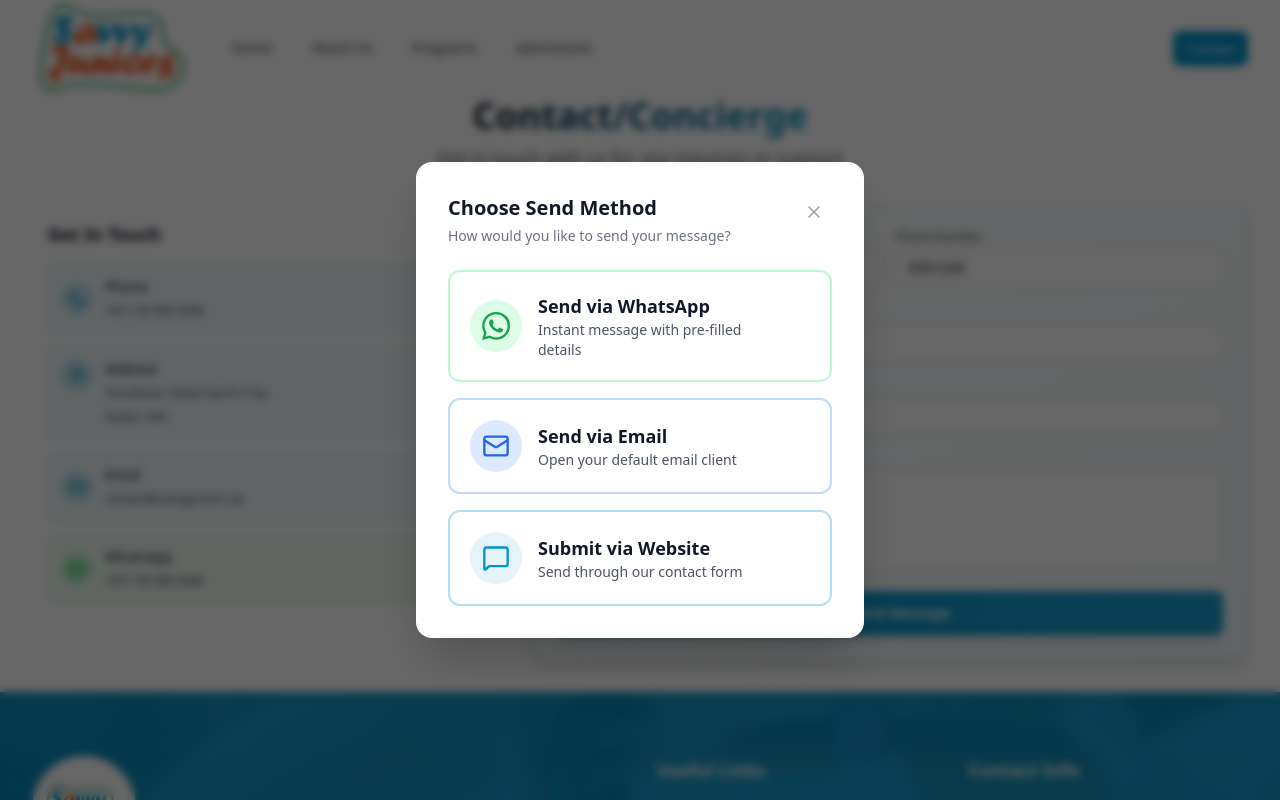
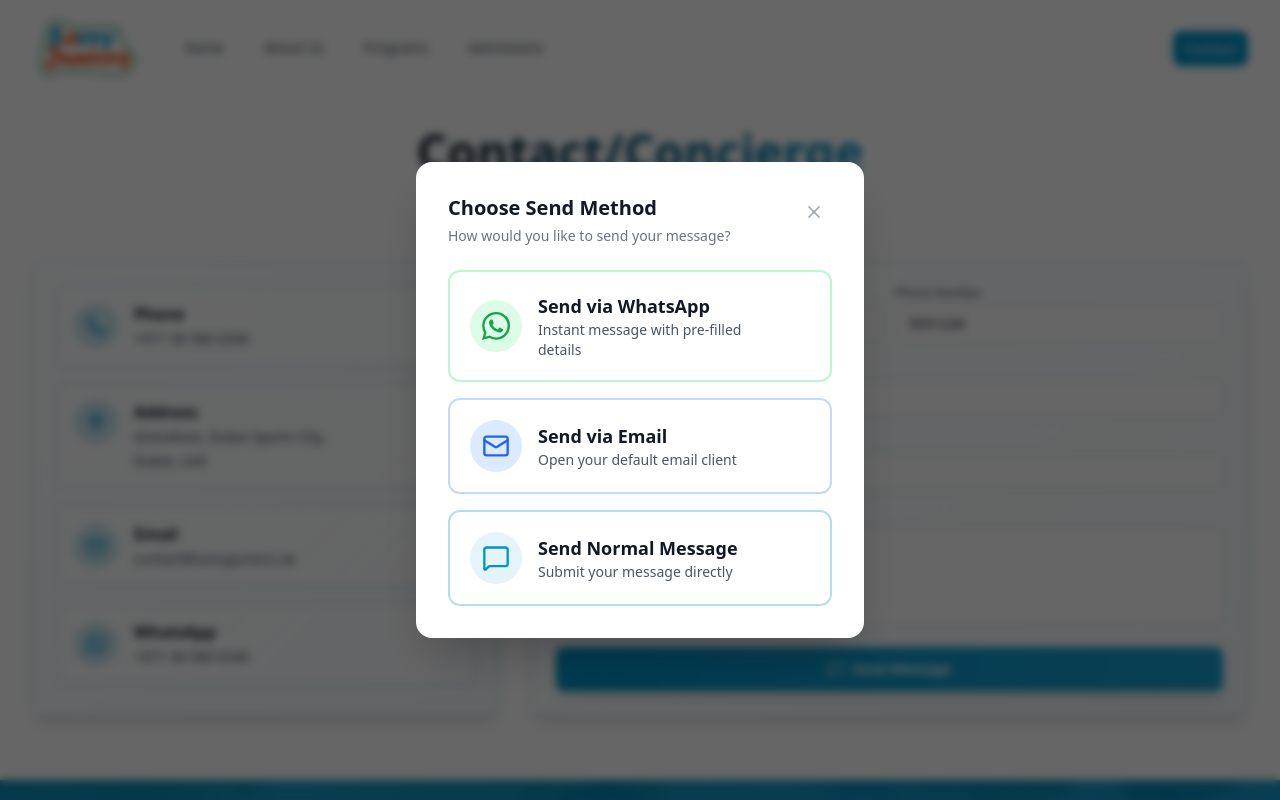
Before and after one commit to kiranmj0/savvy_juniors, a React (Vite) app: page /contact in a window 1280 px wide. Both pictures are taken after typing "Sample", "5551234", "name@example.com", "Sample", "Sample" into the empty fields and a click on the button "Send Message". Shown: the top 800 px of the page. Built offline with nearby package versions, Linux system fonts and the light colour scheme.

Commit message:
UI issue fixed

```diff
--- a/client/components/Header.tsx
+++ b/client/components/Header.tsx
@@ -36,8 +36,7 @@ export default function Header() {
         : 'bg-white shadow-sm'
         }`}>
         <div className="max-w-7xl lg:max-w-none mx-auto p-4 sm:px-6 lg:px-8">
-          <div className={`flex items-center justify-between transition-all duration-300 ${scrolled ? 'h-14' : 'h-16'
-            }`}>
+          <div className="flex items-center justify-between h-16">
 
             {/* Logo and Navigation */}
             <div className="flex items-center gap-4 lg:gap-8">
@@ -47,7 +46,7 @@ export default function Header() {
                   <img
                     src={getAssetPath("navvy_image.png")}
                     alt="Savvy Juniors"
-                    className={`p-1 md:p-2 object-contain transition-all duration-300 group-hover:scale-105 ${scrolled ? 'h-24 w-24 md:h-32 md:w-32' : 'h-28 w-28 md:h-40 md:w-40'
+                    className={`p-1 md:p-2 object-contain transition-all duration-300 group-hover:scale-105 ${scrolled ? 'h-20 w-20 md:h-24 md:w-24' : 'h-24 w-24 md:h-28 md:w-28'
                       }`}
                     loading="eager"
                     decoding="async"
@@ -139,6 +138,22 @@ export default function Header() {
                   </Link>
                 );
               })}
+
+              {/* Mobile Contact Link */}
+              <Link
+                to="/contact"
+                className={`block py-3 px-4 rounded-lg text-sm font-medium transition-all duration-300 transform ${location.pathname === '/contact'
+                  ? 'text-white bg-gradient-to-r from-primary to-blue-600 shadow-md scale-105'
+                  : 'text-gray-700 hover:text-primary hover:bg-primary/5 hover:translate-x-2'
+                  }`}
+                onClick={() => setIsOpen(false)}
+              >
+                <div className="flex items-center justify-between">
+                  Contact
+                  <ChevronRight className={`w-4 h-4 transition-transform duration-300 ${location.pathname === '/contact' ? 'text-white' : 'text-gray-400'
+                    }`} />
+                </div>
+              </Link>
             </nav>
           </div>
         </div>
--- a/client/pages/Contact.tsx
+++ b/client/pages/Contact.tsx
@@ -130,11 +130,11 @@ This enquiry was sent via the Savvy Juniors website contact form.`;
     <div className="min-h-screen from-secondary/5 to-primary/5">
       <Header />
 
-      <div className="pt-24 pb-8">
+      <div className="pt-32 pb-16">
         <div className="max-w-7xl lg:max-w-none mx-auto px-4 sm:px-6 lg:px-8">
-          <div className="text-center mb-8">
-            <h1 className="text-3xl md:text-4xl font-bold mb-2">
-              <span className="bg-gradient-to-r from-gray-900 to-primary bg-clip-text text-transparent">Contact/Concierge</span>
+          <div className="text-center mb-8 animate-fade-in-up">
+            <h1 className="text-3xl md:text-4xl lg:text-5xl font-bold mb-6">
+              <span className="bg-gradient-to-r from-gray-900 to-primary bg-clip-text text-transparent whitespace-nowrap">Contact/Concierge</span>
             </h1>
             <p className="text-lg text-gray-600 max-w-2xl mx-auto">
               Get in touch with us for any inquiries or support
@@ -143,35 +143,36 @@ This enquiry was sent via the Savvy Juniors website contact form.`;
 
           <div className="grid grid-cols-1 lg:grid-cols-5 gap-6 lg:gap-8">
             {/* Contact Information */}
-            <div className="lg:col-span-2 p-4">
-              <h2 className="text-lg font-bold text-gray-900 mb-4">Get In Touch</h2>
-              <div className="space-y-3">
-                <div className="bg-primary/5 p-3 rounded-lg border border-primary/20 hover:bg-primary/10 transition-all">
-                  <div className="flex items-center gap-3">
-                    <div className="bg-primary/20 p-2 rounded-full">
-                      <Phone className="w-4 h-4 text-primary" />
+            <div className="lg:col-span-2 bg-gradient-to-br from-white/80 to-primary/5 p-6 rounded-xl shadow-lg border border-primary/20 backdrop-blur-sm">
+              {/* <h2 className="text-xl font-bold text-gray-900 mb-6">Get In Touch</h2> */}
+              <div className="space-y-4">
+                <div className="space-y-4">
+                  <div className="bg-white/60 p-4 rounded-lg border border-primary/30 hover:bg-white/80 hover:border-primary/50 transition-all shadow-sm">
+                    <div className="flex items-center gap-4">
+                      <div className="bg-primary/20 p-3 rounded-full">
+                        <Phone className="w-5 h-5 text-primary" />
                       </div>
                       <div>
-                      <h3 className="font-medium text-gray-900 text-sm">Phone</h3>
-                      <a href="tel:+971585800346" className="text-xs text-gray-700 hover:text-primary font-medium transition-colors">
+                        <h3 className="font-semibold text-gray-900 text-base">Phone</h3>
+                        <a href="tel:+971585800346" className="text-sm text-gray-700 hover:text-primary font-medium transition-colors">
                           +971 58 580 0346
                         </a>
                       </div>
                     </div>
                   </div>
 
-                <div className="bg-primary/5 p-3 rounded-lg border border-primary/20 hover:bg-primary/10 transition-all">
-                  <div className="flex items-start gap-3">
-                    <div className="bg-primary/20 p-2 rounded-full">
-                      <MapPin className="w-4 h-4 text-primary" />
+                  <div className="bg-white/60 p-4 rounded-lg border border-primary/30 hover:bg-white/80 hover:border-primary/50 transition-all shadow-sm">
+                    <div className="flex items-start gap-4">
+                      <div className="bg-primary/20 p-3 rounded-full">
+                        <MapPin className="w-5 h-5 text-primary" />
                       </div>
                       <div>
-                      <h3 className="font-medium text-gray-900 text-sm">Address</h3>
+                        <h3 className="font-semibold text-gray-900 text-base">Address</h3>
                         <a
                           href="https://maps.google.com/?q=Grandiose,Dubai+Sports+City,Dubai,UAE"
                           target="_blank"
                           rel="noopener noreferrer"
-                        className="text-xs text-gray-700 hover:text-primary font-medium transition-colors"
+                          className="text-sm text-gray-700 hover:text-primary font-medium transition-colors"
                         >
                           Grandiose, Dubai Sports City,<br />Dubai, UAE
                         </a>
@@ -179,34 +180,34 @@ This enquiry was sent via the Savvy Juniors website contact form.`;
                     </div>
                   </div>
 
-                <div className="bg-primary/5 p-3 rounded-lg border border-primary/20 hover:bg-primary/10 transition-all">
-                  <div className="flex items-center gap-3">
-                    <div className="bg-primary/20 p-2 rounded-full">
-                      <Mail className="w-4 h-4 text-primary" />
+                  <div className="bg-white/60 p-4 rounded-lg border border-primary/30 hover:bg-white/80 hover:border-primary/50 transition-all shadow-sm">
+                    <div className="flex items-center gap-4">
+                      <div className="bg-primary/20 p-3 rounded-full">
+                        <Mail className="w-5 h-5 text-primary" />
                       </div>
                       <div>
-                      <h3 className="font-medium text-gray-900 text-sm">Email</h3>
-                      <a href="mailto:contact@savvyjuniors.ae" className="text-xs text-gray-700 hover:text-primary font-medium transition-colors">
+                        <h3 className="font-semibold text-gray-900 text-base">Email</h3>
+                        <a href="mailto:contact@savvyjuniors.ae" className="text-sm text-gray-700 hover:text-primary font-medium transition-colors">
                           contact@savvyjuniors.ae
                         </a>
                       </div>
                     </div>
                   </div>
 
-                <div className="bg-green-50 p-3 rounded-lg border border-green-200 hover:bg-green-100 transition-all">
-                  <div className="flex items-center gap-3">
-                    <div className="bg-green-200 p-2 rounded-full">
-                      <svg className="w-4 h-4 text-green-600" fill="currentColor" viewBox="0 0 24 24">
+                  <div className="bg-white/60 p-4 rounded-lg border border-primary/30 hover:bg-white/80 hover:border-primary/50 transition-all shadow-sm">
+                    <div className="flex items-center gap-4">
+                      <div className="bg-primary/20 p-3 rounded-full">
+                        <svg className="w-5 h-5 text-primary" fill="currentColor" viewBox="0 0 24 24">
                           <path d="M17.472 14.382c-.297-.149-1.758-.867-2.03-.967-.273-.099-.471-.148-.67.15-.197.297-.767.966-.94 1.164-.173.199-.347.223-.644.075-.297-.15-1.255-.463-2.39-1.475-.883-.788-1.48-1.761-1.653-2.059-.173-.297-.018-.458.13-.606.134-.133.298-.347.446-.52.149-.174.198-.298.298-.497.099-.198.05-.371-.025-.52-.075-.149-.669-1.612-.916-2.207-.242-.579-.487-.5-.669-.51-.173-.008-.371-.01-.57-.01-.198 0-.52.074-.792.372-.272.297-1.04 1.016-1.04 2.479 0 1.462 1.065 2.875 1.213 3.074.149.198 2.096 3.2 5.077 4.487.709.306 1.262.489 1.694.625.712.227 1.36.195 1.871.118.571-.085 1.758-.719 2.006-1.413.248-.694.248-1.289.173-1.413-.074-.124-.272-.198-.57-.347m-5.421 7.403h-.004a9.87 9.87 0 01-5.031-1.378l-.361-.214-3.741.982.998-3.648-.235-.374a9.86 9.86 0 01-1.51-5.26c.001-5.45 4.436-9.884 9.888-9.884 2.64 0 5.122 1.03 6.988 2.898a9.825 9.825 0 012.893 6.994c-.003 5.45-4.437 9.884-9.885 9.884m8.413-18.297A11.815 11.815 0 0012.05 0C5.495 0 .16 5.335.157 11.892c0 2.096.547 4.142 1.588 5.945L.057 24l6.305-1.654a11.882 11.882 0 005.683 1.448h.005c6.554 0 11.89-5.335 11.893-11.893A11.821 11.821 0 0020.885 3.488" />
                         </svg>
                       </div>
                       <div>
-                      <h3 className="font-medium text-gray-900 text-sm">WhatsApp</h3>
+                        <h3 className="font-semibold text-gray-900 text-base">WhatsApp</h3>
                         <a
                           href="https://wa.me/971585800346"
                           target="_blank"
                           rel="noopener noreferrer"
-                        className="text-xs text-gray-700 hover:text-green-600 font-medium transition-colors"
+                          className="text-sm text-gray-700 hover:text-green-600 font-medium transition-colors"
                         >
                           +971 58 580 0346
                         </a>
@@ -214,15 +215,36 @@ This enquiry was sent via the Savvy Juniors website contact form.`;
                     </div>
                   </div>
                 </div>
+
+                {/* <div className="mt-auto pt-4">
+                  <div className="bg-white/40 p-4 rounded-lg border border-primary/20">
+                    <h3 className="font-semibold text-gray-900 text-base mb-2">Business Hours</h3>
+                    <div className="text-sm text-gray-700 space-y-1">
+                      <div className="flex justify-between">
+                        <span>Monday - Friday:</span>
+                        <span>9:00 AM - 6:00 PM</span>
+                      </div>
+                      <div className="flex justify-between">
+                        <span>Saturday:</span>
+                        <span>10:00 AM - 4:00 PM</span>
+                      </div>
+                      <div className="flex justify-between">
+                        <span>Sunday:</span>
+                        <span>Closed</span>
+                      </div>
+                    </div>
+                  </div>
+                </div> */}
+              </div>
             </div>
 
             {/* Right Side Enquiry Form */}
             <div className="lg:col-span-3 bg-gradient-to-br from-white/80 to-primary/5 p-6 rounded-xl shadow-lg border border-primary/20 backdrop-blur-sm">
               {/* <div className="text-center mb-6">
-                <h2 className="text-2xl font-bold mb-2">
+                <h2 className="text-xl font-bold mb-2">
                   <span className="bg-gradient-to-r from-gray-900 to-primary bg-clip-text text-transparent">Send us a Message</span>
                 </h2>
-                <p className="text-base text-gray-700">We'll get back to you as soon as possible</p>
+                <p className="text-sm text-gray-700">We'll get back to you as soon as possible</p>
               </div> */}
 
               {submitStatus !== 'idle' && (
@@ -305,6 +327,7 @@ This enquiry was sent via the Savvy Juniors website contact form.`;
                   ></textarea>
                 </div>
 
+                <div>
                   <button
                     type="submit"
                     disabled={isSubmitting}
@@ -322,6 +345,7 @@ This enquiry was sent via the Savvy Juniors website contact form.`;
                       </>
                     )}
                   </button>
+                </div>
               </form>
             </div>
           </div>
@@ -391,8 +415,8 @@ This enquiry was sent via the Savvy Juniors website contact form.`;
                   <MessageSquare className="w-5 h-5 sm:w-7 sm:h-7 text-primary" />
                 </div>
                 <div className="text-left flex-1 min-w-0">
-                  <div className="font-semibold text-gray-900 text-base sm:text-lg truncate">Submit via Website</div>
-                  <div className="text-xs sm:text-sm text-gray-600">Send through our contact form</div>
+                  <div className="font-semibold text-gray-900 text-base sm:text-lg truncate">Send Normal Message</div>
+                  <div className="text-xs sm:text-sm text-gray-600">Submit your message directly</div>
                 </div>
                 {isSubmitting ? (
                   <div className="w-4 h-4 sm:w-5 sm:h-5 border-2 border-primary/30 border-t-primary rounded-full animate-spin flex-shrink-0" />
--- a/client/pages/Index.tsx
+++ b/client/pages/Index.tsx
@@ -406,8 +406,8 @@ export default function Home() {
               className={`transition-all duration-1000 transform ${isVisible['contact-content'] ? 'translate-x-0 opacity-100' : '-translate-x-20 opacity-0'
                 }`}
             >
-              <h2 className="text-4xl font-bold mb-6 animate-slide-in-left text-white">
-                Contact/Concierge
+              <h2 className="text-3xl md:text-4xl font-bold mb-6 animate-slide-in-left text-white">
+                <span className="whitespace-nowrap">Contact/Concierge</span>
               </h2>
               <p className="text-white text-lg font-medium animate-fade-in-up drop-shadow-sm mb-4" style={{ animationDelay: '0.2s' }}>
                 Ready to give your child the best start in life? Get in touch with our team to learn more about our programs, schedule a visit, or begin the enrollment process.
```
Lines whose indentation alone changed are shown as unchanged.
